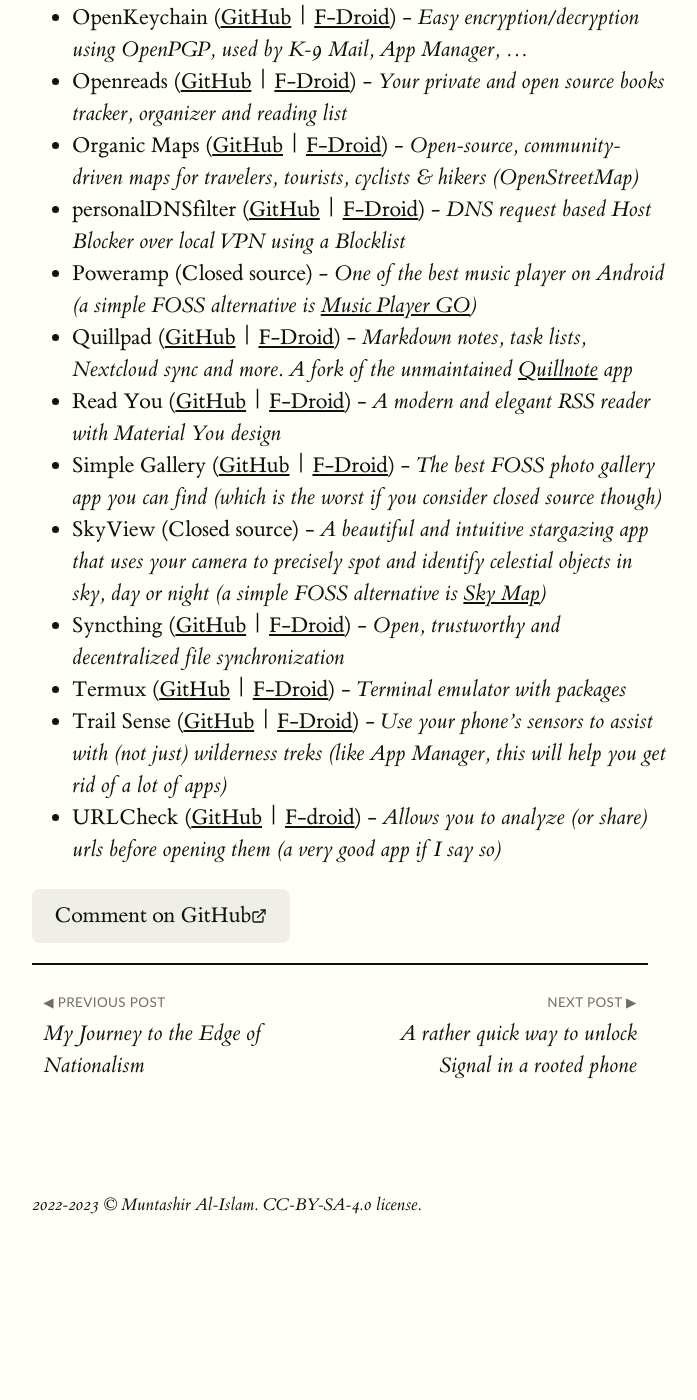
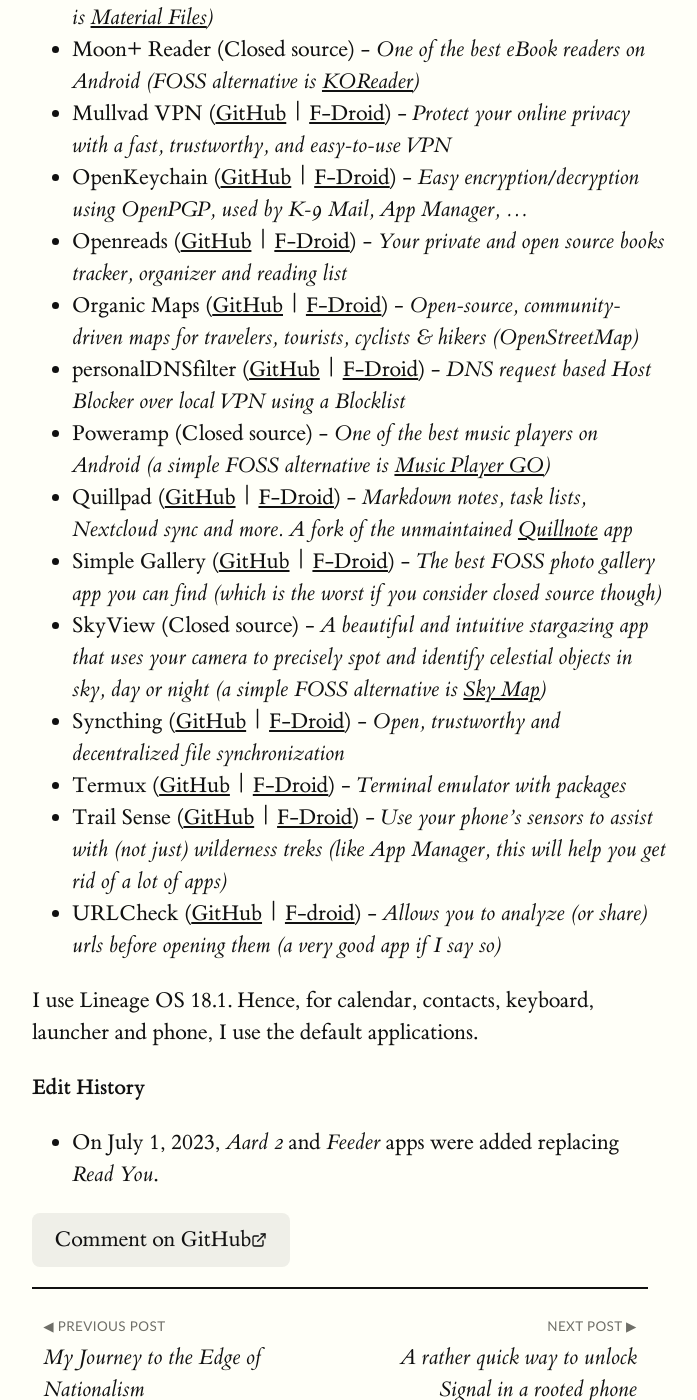
Before and after one commit to MuntashirAkon/blog, a Jekyll site: the page built from _posts/2022-12-30-android-apps-that-i-frequently-use.md, in a window 1280 px wide and 1400 px high, scrolled down 2331 px. Shown: the whole window, without its empty margins (128-825 px from the left). Built offline with Jekyll 4.4.1, drawn with Linux system fonts in a browser that asks for light colours; before the commit the page ends 3648 px from its top, so only the background shows below that; some of the changed text lies outside the part shown.

Commit message:
Update article: Android Apps That I Frequently Use
Signed-off-by: Muntashir Al-Islam <muntashirakon@riseup.net>

```diff
--- a/_posts/2022-12-30-android-apps-that-i-frequently-use.md
+++ b/_posts/2022-12-30-android-apps-that-i-frequently-use.md
@@ -9,10 +9,11 @@ comment_id: 1
 
 Many of you often wonder what applications I use in a daily basis. As you might expect, I mostly use free and open source software (FOSS). While this is a highly opinionated topic, especially, to those who already use FOSS applications, here is the list of applications that I frequently use in alphabetical order:
 
+- Aard 2 ([GitHub](https://github.com/itkach/aard2-android) \| [F-Droid](https://f-droid.org/packages/itkach.aard2/)) - _A unique dictionary viewer with advanced features such as bookmarks and history. If you can build Android apps, you can try [my fork](https://github.com/MuntashirAkon/aard2-android) which has a better UI_
 - Aegis Authenticator ([GitHub](https://github.com/beemdevelopment/Aegis) \| [F-Droid](https://f-droid.org/en/packages/com.beemdevelopment.aegis/)) - _A free, secure and open source app to manage your 2-step verification tokens for your online services_
 - App Manager ([GitHub](https://github.com/MuntashirAkon/AppManager) \| [F-Droid](https://f-droid.org/en/packages/io.github.muntashirakon.AppManager/)) - _You don’t need a description :)_
 - Audio Recorder ([GitHub](https://github.com/Dimowner/AudioRecorder) \| [F-Droid](https://f-droid.org/en/packages/com.dimowner.audiorecorder/)) - _Miniature yet beautiful audio recorder you’ll ever see_
-- Aurora Store ([GitLab](https://gitlab.com/AuroraOSS/AuroraStore) \| [F-Droid](https://f-droid.org/en/packages/com.aurora.store/)) - _Aurora Store is an alternate to Google's Play Store_
+- Aurora Store ([GitLab](https://gitlab.com/AuroraOSS/AuroraStore) \| [F-Droid](https://f-droid.org/en/packages/com.aurora.store/)) - _Aurora Store is an alternative to Google's Play Store_
 - Automation ([Server47](https://git.server47.de/jens/Automation) \| [F-Droid](https://f-droid.org/en/packages/com.jens.automation2/)) - _Automate stuff on your device by creating rules, a simple alternative to Tasker_
 - Battery Charge Limiter ([GitHub](https://github.com/MuntashirAkon/BatteryChargeLimiter)) - _Control when to start and stop charging your battery, requires root_
 - Binary Eye ([GitHub](https://github.com/markusfisch/BinaryEye) \| [F-Droid](https://f-droid.org/en/packages/de.markusfisch.android.binaryeye/)) - _A simple barcode scanner that uses the ZXing ("Zebra Crossing") library_
@@ -23,6 +24,7 @@ Many of you often wonder what applications I use in a daily basis. As you might
 - DAVx⁵ ([GitHub](https://github.com/bitfireAT/davx5-ose/) \| [F-Droid](https://f-droid.org/en/packages/at.bitfire.davdroid/)) - _CalDAV/CardDAV Synchronization and Client_
 - Droid-ify ([GitHub](https://github.com/Iamlooker/Droid-ify) \| [F-Droid](https://f-droid.org/en/packages/com.looker.droidify/)) - _A quick material F-Droid client (has similar drawbacks like the rest of the clients, but at least, it supports setting App Manager as the installer unlike, say, [NeoStore](https://f-droid.org/en/packages/com.machiav3lli.fdroid/))_
 - F-Droid Build Status ([Codeberg](https://codeberg.org/pstorch/F-Droid_Build_Status) \| [F-Droid](https://f-droid.org/en/packages/de.storchp.fdroidbuildstatus/)) - _Displays and monitors build status from F-Droid_
+- Feeder ([GitLab](https://gitlab.com/spacecowboy/Feeder) \| [F-Droid](https://f-droid.org/en/packages/com.nononsenseapps.feeder/)) - _An awesome Libre and Open Source RSS feed reader_
 - Forkgram ([GitHub](https://github.com/Forkgram/TelegramAndroid) \| [F-Droid](https://f-droid.org/en/packages/org.forkgram.messenger/)) - _A fork of the official Telegram for Android application with extended features_
 - Geometric Weather ([GitHub](https://github.com/WangDaYeeeeee/GeometricWeather) \| [F-Droid](https://f-droid.org/en/packages/wangdaye.com.geometricweather/)) - _A lightweight, powerful, open-source Material Design weather app_
 - Insular ([GitLab](https://gitlab.com/secure-system/Insular) \| [F-Droid](https://f-droid.org/en/packages/com.oasisfeng.island.fdroid/)) - _Isolate your Big Brother apps in a separate work profile, fork of [Island](https://github.com/oasisfeng/island)_
@@ -34,12 +36,16 @@ Many of you often wonder what applications I use in a daily basis. As you might
 - Openreads ([GitHub](https://github.com/mateusz-bak/openreads-android) \| [F-Droid](https://f-droid.org/en/packages/software.mdev.bookstracker/)) - _Your private and open source books tracker, organizer and reading list_
 - Organic Maps ([GitHub](https://github.com/organicmaps/organicmaps) \| [F-Droid](https://f-droid.org/en/packages/app.organicmaps/)) - _Open-source, community-driven maps for travelers, tourists, cyclists & hikers (OpenStreetMap)_
 - personalDNSfilter ([GitHub](https://github.com/IngoZenz/personaldnsfilter) \| [F-Droid](https://f-droid.org/en/packages/dnsfilter.android/)) - _DNS request based Host Blocker over local VPN using a Blocklist_
-- Poweramp (Closed source) - _One of the best music player on Android (a simple FOSS alternative is [Music Player GO](https://f-droid.org/en/packages/com.iven.musicplayergo))_
+- Poweramp (Closed source) - _One of the best music players on Android (a simple FOSS alternative is [Music Player GO](https://f-droid.org/en/packages/com.iven.musicplayergo))_
 - Quillpad ([GitHub](https://github.com/quillpad/quillpad) \| [F-Droid](https://f-droid.org/en/packages/io.github.quillpad/)) - _Markdown notes, task lists, Nextcloud sync and more. A fork of the unmaintained [Quillnote](https://github.com/msoultanidis/quillnote) app_
-- Read You ([GitHub](https://github.com/Ashinch/ReadYou) \| [F-Droid](https://f-droid.org/en/packages/me.ash.reader/)) - _A modern and elegant RSS reader with Material You design_
 - Simple Gallery ([GitHub](https://github.com/SimpleMobileTools/Simple-Gallery) \| [F-Droid](https://f-droid.org/en/packages/com.simplemobiletools.gallery.pro/)) - _The best FOSS photo gallery app you can find (which is the worst if you consider closed source though)_
 - SkyView (Closed source) - _A beautiful and intuitive stargazing app that uses your camera to precisely spot and identify celestial objects in sky, day or night (a simple FOSS alternative is [Sky Map](https://f-droid.org/en/packages/com.google.android.stardroid/))_
 - Syncthing ([GitHub](https://github.com/syncthing/syncthing-android) \| [F-Droid](https://f-droid.org/en/packages/com.nutomic.syncthingandroid/)) - _Open, trustworthy and decentralized file synchronization_
 - Termux ([GitHub](https://github.com/termux/termux-app) \| [F-Droid](https://f-droid.org/en/packages/com.termux/)) - _Terminal emulator with packages_
 - Trail Sense ([GitHub](https://github.com/kylecorry31/Trail-Sense) \| [F-Droid](https://f-droid.org/en/packages/com.kylecorry.trail_sense/)) - _Use your phone's sensors to assist with (not just) wilderness treks (like App Manager, this will help you get rid of a lot of apps)_
 - URLCheck ([GitHub](https://github.com/TrianguloY/UrlChecker) \| [F-droid](https://f-droid.org/en/packages/com.trianguloy.urlchecker/)) - _Allows you to analyze (or share) urls before opening them (a very good app if I say so)_
+
+I use Lineage OS 18.1. Hence, for calendar, contacts, keyboard, launcher and phone, I use the default applications.
+
+**Edit History**
+- On July 1, 2023, *Aard 2* and *Feeder* apps were added replacing *Read You*.
```
